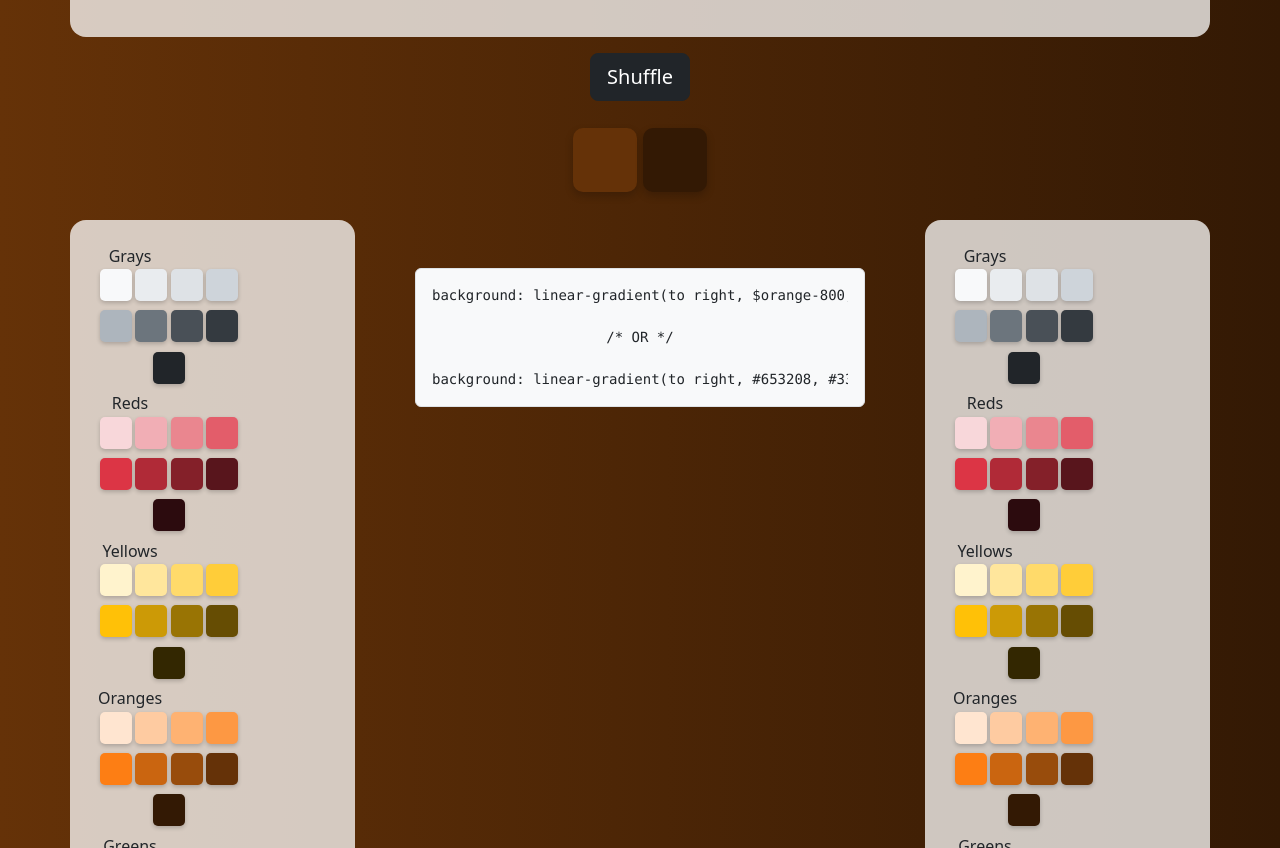
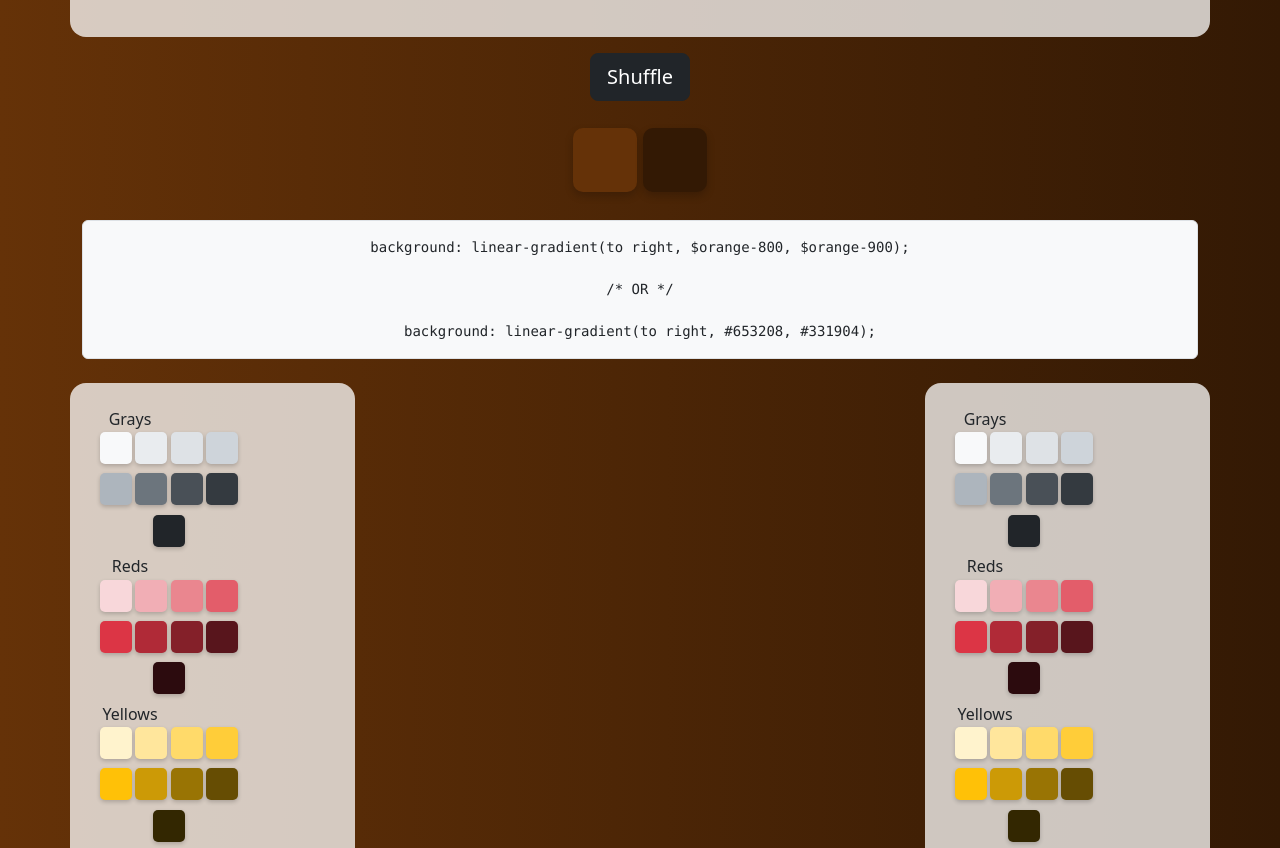
Before and after one commit to Rollcloud/bootstrap-gradients, a website built with Vite: page src/index.html in a window 1280 px wide. Shown: the part 252-1100 px from the top of the page. Built offline with nearby package versions, Linux system fonts and the light colour scheme.

Commit message:
Rename colour-swatches to palette and adjust spacing

```diff
--- a/src/index.html
+++ b/src/index.html
@@ -33,14 +33,14 @@
         <span class="swatch-lg"></span>
       </div>
 
+      <div class="my-4 p-3 bg-light border rounded">
+        <pre><code class="css-code"></code></pre>
+      </div>
+
       <div class="row">
-        <div class="col-md-3 panel-white colour-swatches"></div>
-        <div class="col-md-6">
-          <div class="gradient-code m-5 p-3 bg-light border rounded">
-            <pre><code class="css-code"></code></pre>
-          </div>
-        </div>
-        <div class="col-md-3 panel-white colour-swatches"></div>
+        <div class="col-md-3 palette"></div>
+        <div class="col-md-6"></div>
+        <div class="col-md-3 palette"></div>
       </div>
     </main>
 
--- a/src/scripts/main.js
+++ b/src/scripts/main.js
@@ -83,7 +83,7 @@ function createSwatchForRow(colorRow, paletteIndex, colourName) {
 }
 
 function createColorSwatches() {
-  const selector = '.colour-swatches';
+  const selector = '.palette';
   const swatchContainers = document.querySelectorAll(selector);
   swatchContainers.forEach((swatchContainer, paletteIndex) => {
     populateSwatches(swatchContainer, paletteIndex);
--- a/src/styles/styles.scss
+++ b/src/styles/styles.scss
@@ -34,9 +34,13 @@ pre {
   gap: 0.5em;
 }
 
-.colour-swatches .row {
-  @extend .d-flex;
-  @extend .align-items-center;
+.palette {
+  @extend .panel-white;
+
+  .row {
+    @extend .d-flex;
+    @extend .align-items-center;
+  }
 }
 
 .label {
```
